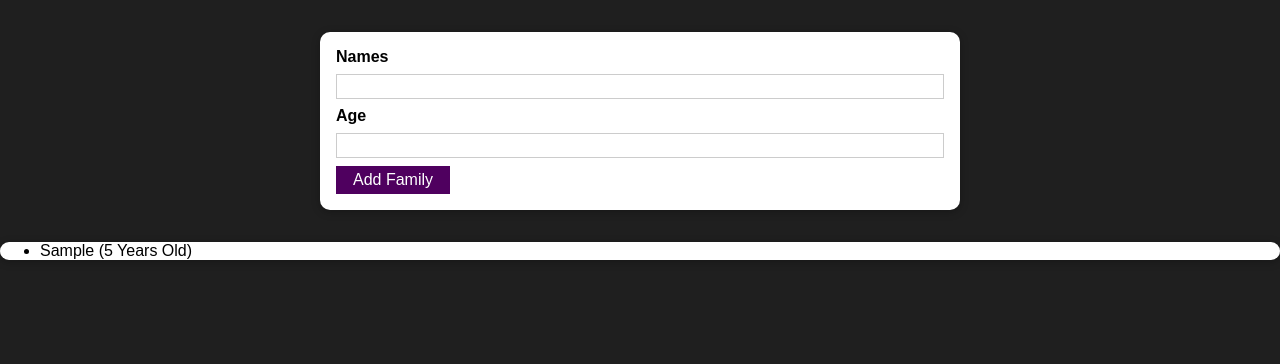
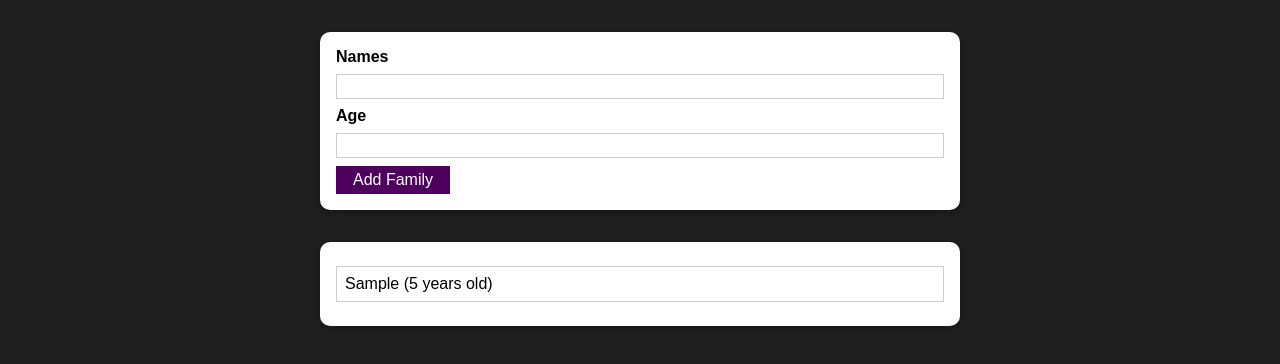
Before and after one commit to mohamuhsin/myfamily, a React (Create React App) app: page / in a window 1280 px wide. Both pictures are taken after typing "Sample", "5" into the empty fields and a click on the button "Add Family". Shown: the top 364 px of the page. Built offline with nearby package versions, Linux system fonts and the light colour scheme.

Commit message:
mamanged family list via state

```diff
--- a/src/components/FamilyList.js
+++ b/src/components/FamilyList.js
@@ -1,13 +1,14 @@
 import React from "react";
 import Card from "./Card";
+import classes from "./FamilyList.module.css";
 
 const FamilyList = (props) => {
   return (
-    <Card>
+    <Card className={classes.users}>
       <ul>
         {props.familys.map((family) => (
           <li>
-            {family.name} ({family.age} Years Old)
+            {family.name} ({family.age} years old)
           </li>
         ))}
       </ul>
--- a/src/components/FamilyList.module.css
+++ b/src/components/FamilyList.module.css
@@ -0,0 +1,16 @@
+.users {
+  margin: 2rem auto;
+  width: 90%;
+  max-width: 40rem;
+}
+
+.users ul {
+  list-style: none;
+  padding: 1rem;
+}
+
+.users li {
+  border: 1px solid #ccc;
+  margin: 0.5rem 0;
+  padding: 0.5rem;
+}
```
